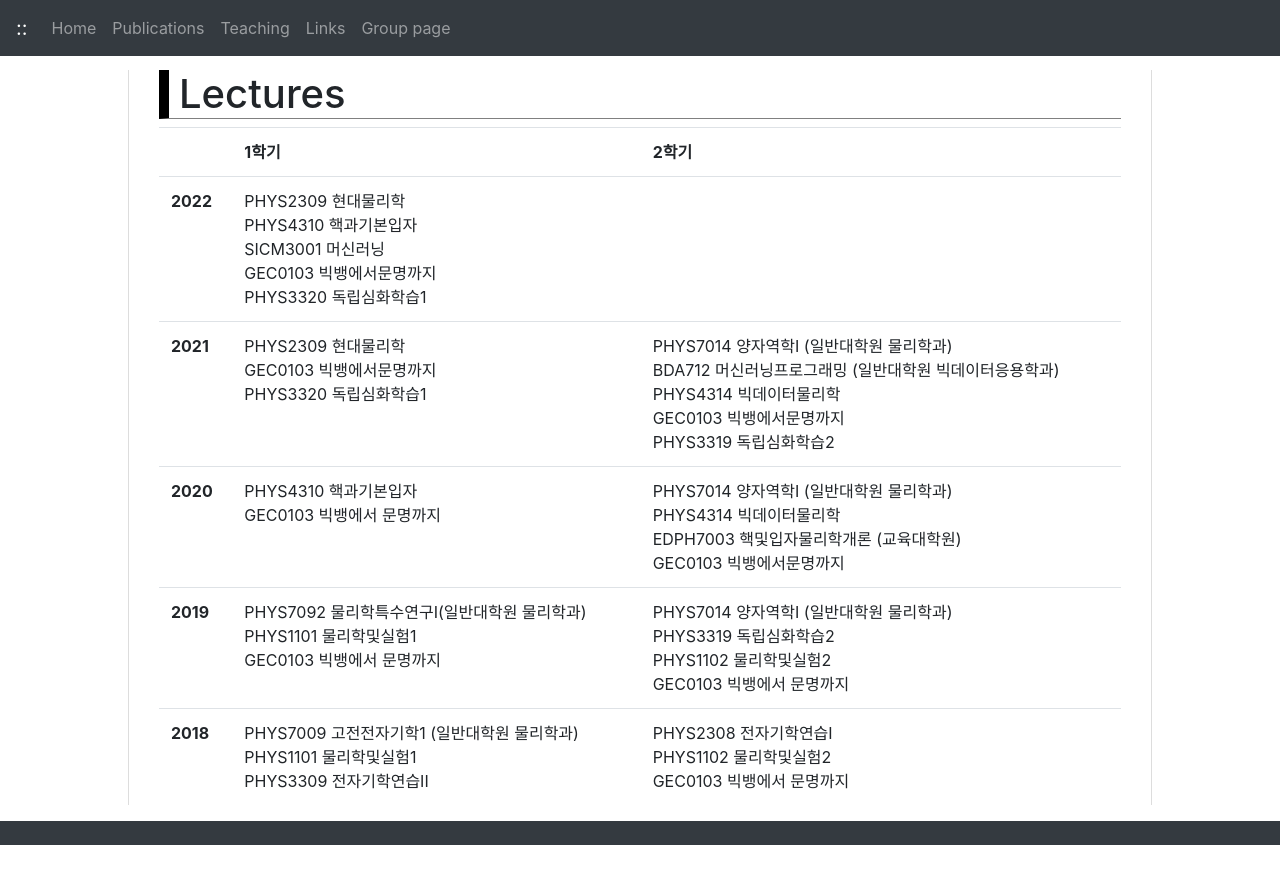
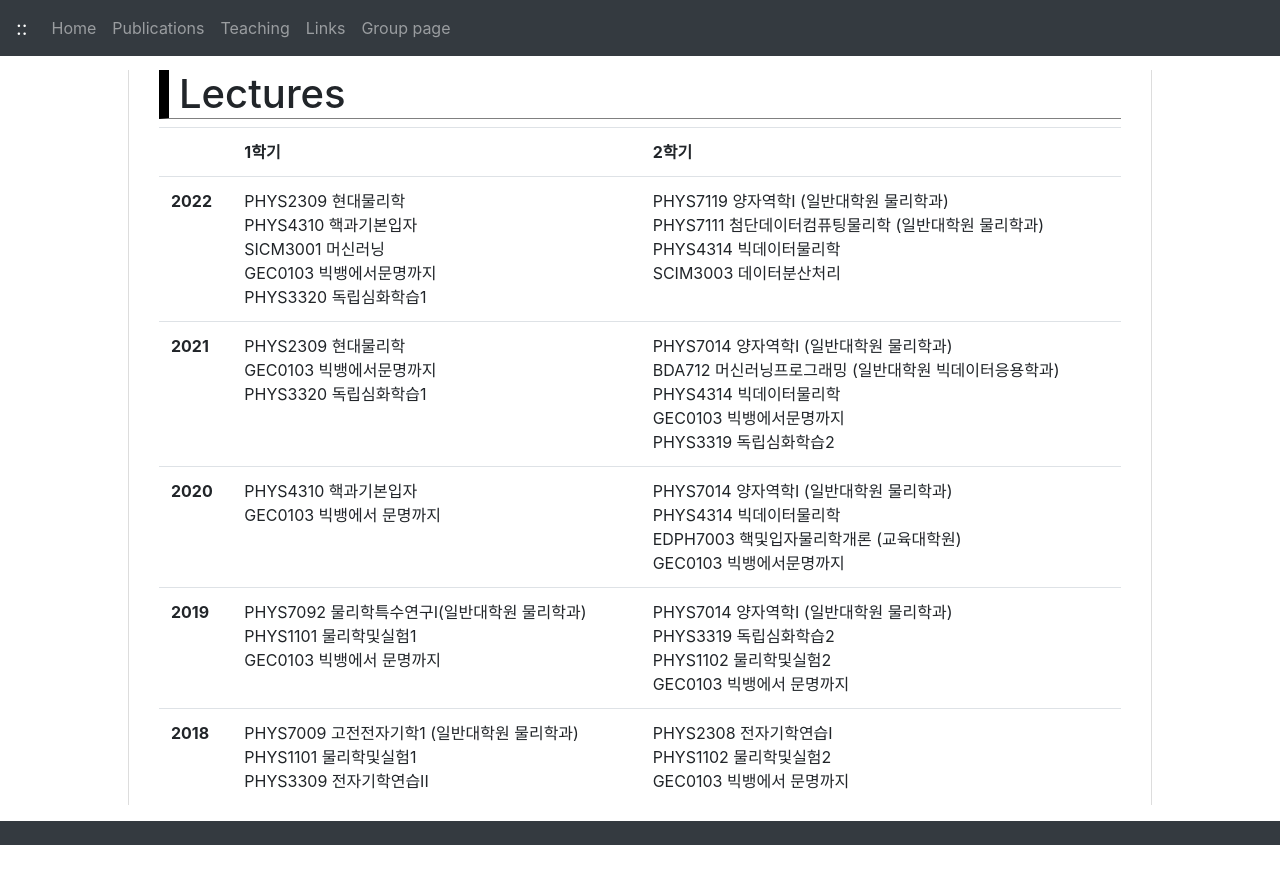
Before and after one commit to jhgoh/jhgoh.github.io, a Jekyll site: the page built from Teaching.md, in a window 1280 px wide. Shown: the top 884 px of the page. Built offline with Jekyll 4.4.1, drawn with Linux system fonts in a browser that asks for light colours; nearby versions of some CDN libraries; our own code applies the rules of GitHub Pages for plain Markdown files.

Commit message:
Update Teaching.md

```diff
--- a/Teaching.md
+++ b/Teaching.md
@@ -2,7 +2,7 @@
 
 <table class="table">
   <tr><td></td><th>1학기</th><th>2학기</th></tr>
-  <tr><th>2022</th><td>PHYS2309 현대물리학<br/>PHYS4310 핵과기본입자<br/>SICM3001 머신러닝<br/>GEC0103 빅뱅에서문명까지<br/>PHYS3320 독립심화학습1</td><td></td></tr>
+  <tr><th>2022</th><td>PHYS2309 현대물리학<br/>PHYS4310 핵과기본입자<br/>SICM3001 머신러닝<br/>GEC0103 빅뱅에서문명까지<br/>PHYS3320 독립심화학습1</td><td>PHYS7119 양자역학I (일반대학원 물리학과)<br/>PHYS7111 첨단데이터컴퓨팅물리학 (일반대학원 물리학과)<br/>PHYS4314 빅데이터물리학<br/>SCIM3003 데이터분산처리</td></tr>
   <tr><th>2021</th><td>PHYS2309 현대물리학<br/>GEC0103 빅뱅에서문명까지<br/>PHYS3320 독립심화학습1</td><td>PHYS7014 양자역학I (일반대학원 물리학과)<br/>BDA712 머신러닝프로그래밍 (일반대학원 빅데이터응용학과)<br/>PHYS4314 빅데이터물리학<br/>GEC0103 빅뱅에서문명까지<br/>PHYS3319 독립심화학습2</td></tr>
   <tr><th>2020</th><td>PHYS4310 핵과기본입자<br/>GEC0103 빅뱅에서 문명까지</td><td>PHYS7014 양자역학I (일반대학원 물리학과)<br/>PHYS4314 빅데이터물리학<br/>EDPH7003 핵및입자물리학개론 (교육대학원)<br/>GEC0103 빅뱅에서문명까지</td></tr>
   <tr><th>2019</th><td>PHYS7092 물리학특수연구Ⅰ(일반대학원 물리학과)<br/>PHYS1101 물리학및실험1<br/>GEC0103 빅뱅에서 문명까지</td><td>PHYS7014 양자역학I (일반대학원 물리학과)<br/>PHYS3319 독립심화학습2<br/>PHYS1102 물리학및실험2<br/>GEC0103 빅뱅에서 문명까지</td></tr>
```
